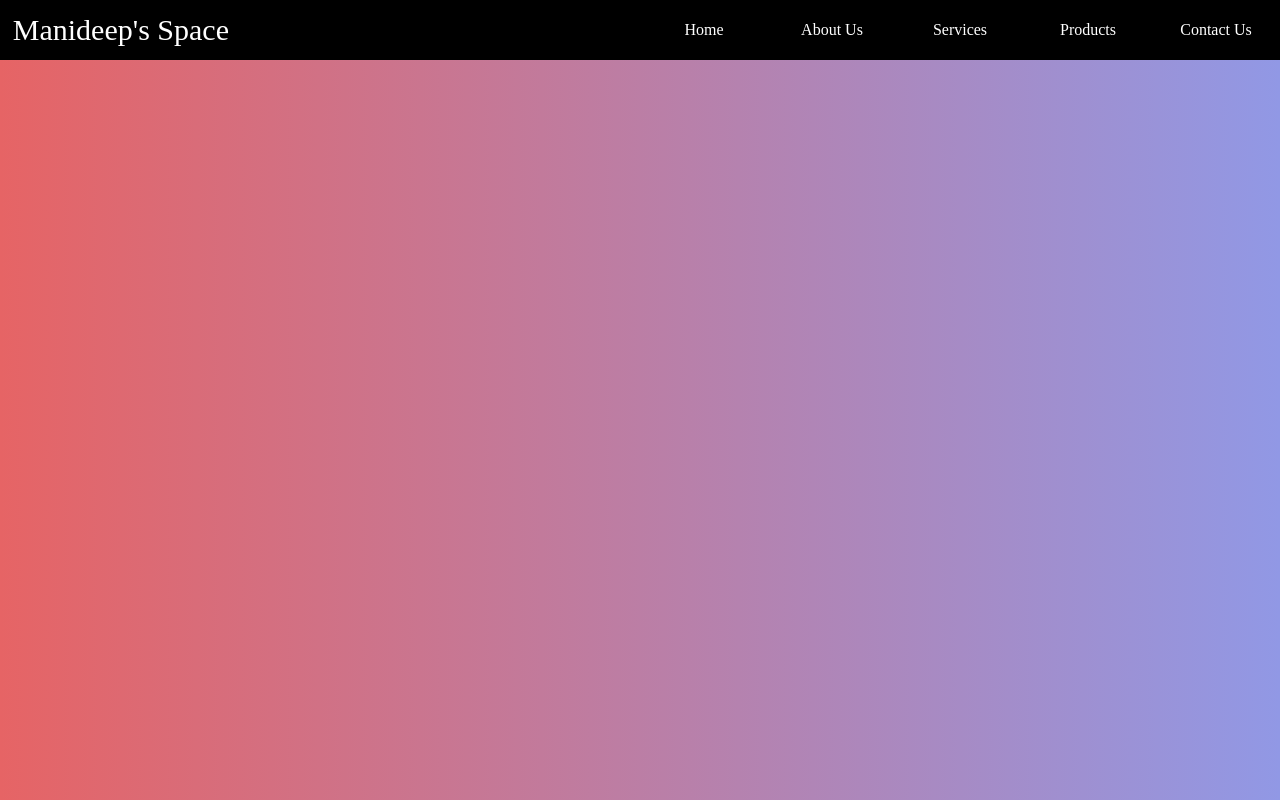
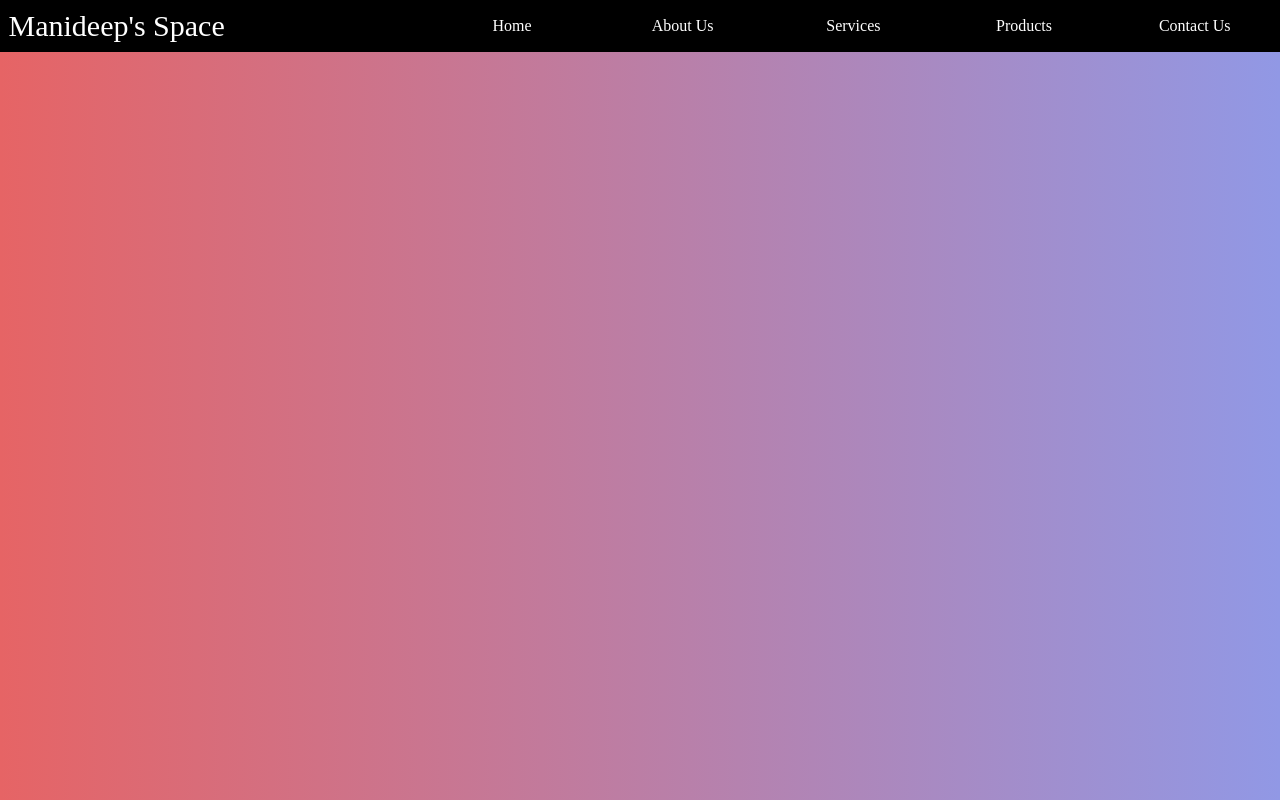
Before and after one commit to ManideepBangaru/manideepbangaru.github.io, a plain HTML site: page index.html in a window 1280 px wide. Drawn offline with Linux system fonts and the light colour scheme; a web font is replaced by a local one.

Commit message:
updated flex properties

```diff
--- a/css/style.css
+++ b/css/style.css
@@ -44,10 +44,11 @@ nav{
 }
 
 .main-menu{
-    flex: 1;
+    flex: 2;
     flex-direction: row;
     justify-content: space-between;
     align-items: center;
+    text-align: center;
 }
 
 .main-menu a{
@@ -60,11 +61,12 @@ nav{
     text-decoration: none;
     font-family: "Alkatra";
     padding: 10%;
-    margin: 5%;
+    margin: 0;
 }
 
 .main-menu li{
     list-style-type: none;
+
 }
 
 .main-menu a:hover{
@@ -89,6 +91,7 @@ nav{
 .main-menu li:hover .dropdown-1 > ul li{
     display: block;
     background: black;
+    transition-duration: 10s;
 }
 
 .dropdown-1 ul li{
@@ -99,6 +102,8 @@ nav{
 .dropdown-1 ul{
     position: absolute;
     display: flex;
+    justify-content: center;
     flex-direction: column;
     width: 100%;
+    transition-duration: 1s;
 }
```
